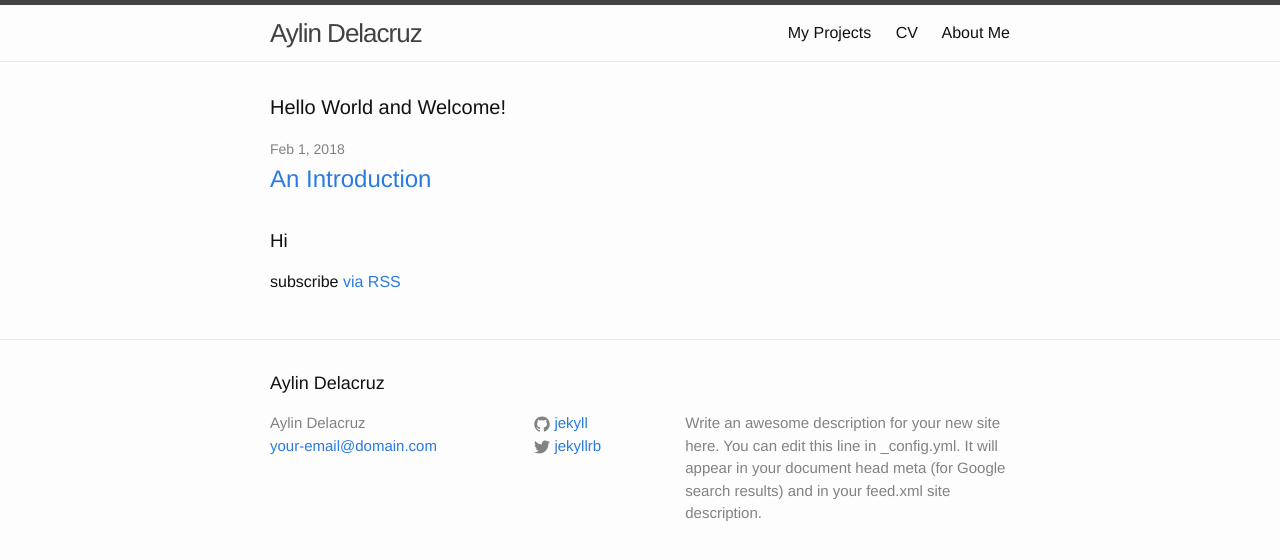
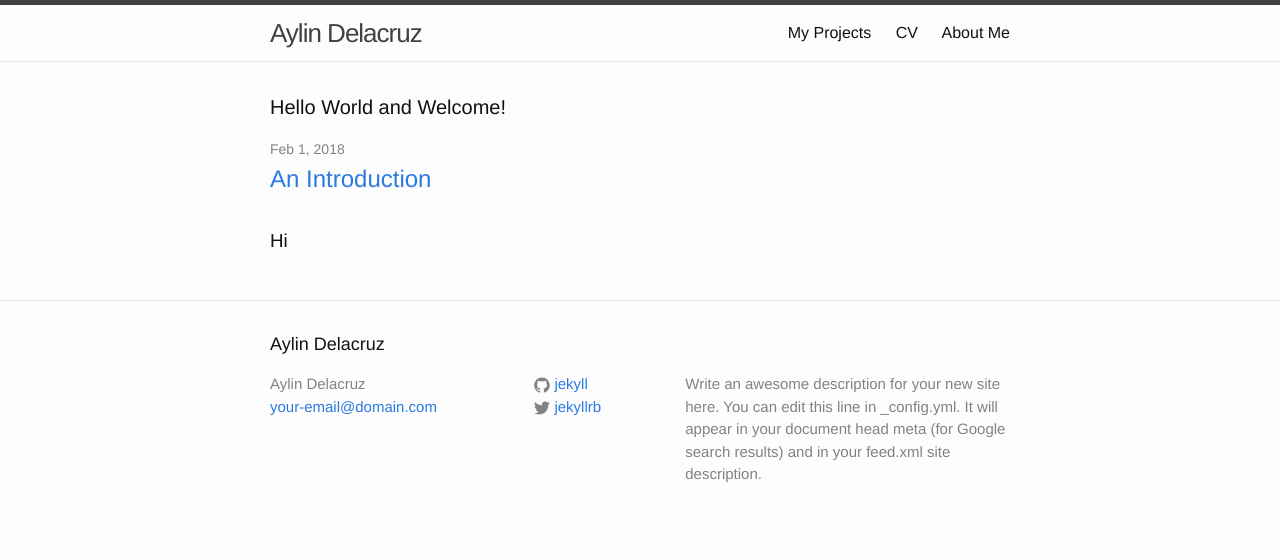
Before and after one commit to asdelacr/asdelacr.github.io, a Jekyll site: the page built from index.html, in a window 1280 px wide. Shown: the top 560 px of the page. Built offline with Jekyll 4.4.1, drawn with Linux system fonts in a browser that asks for light colours.

Commit message:
testing images

```diff
--- /dev/null
+++ b/image.html
@@ -0,0 +1,4 @@
+<table class="image">
+<caption align="bottom">{{ include.description }}</caption>
+<tr><td><img src="{{ include.url }}" alt="{{ include.description }}"/></td></tr>
+</table>
--- a/index.html
+++ b/index.html
@@ -20,6 +20,6 @@
 
   <h3>Hi</h3>
 
-  <p class="rss-subscribe">subscribe <a href="{{ "/feed.xml" | prepend: site.baseurl }}">via RSS</a></p>
+  <!--<p class="rss-subscribe">subscribe <a href="{{ "/feed.xml" | prepend: site.baseurl }}">via RSS</a></p>-->
 
 </div>
```
Also changed, not shown: cv.md (+1 -1 lines), images/aylinpic.png (renamed from aylinpic.png).
